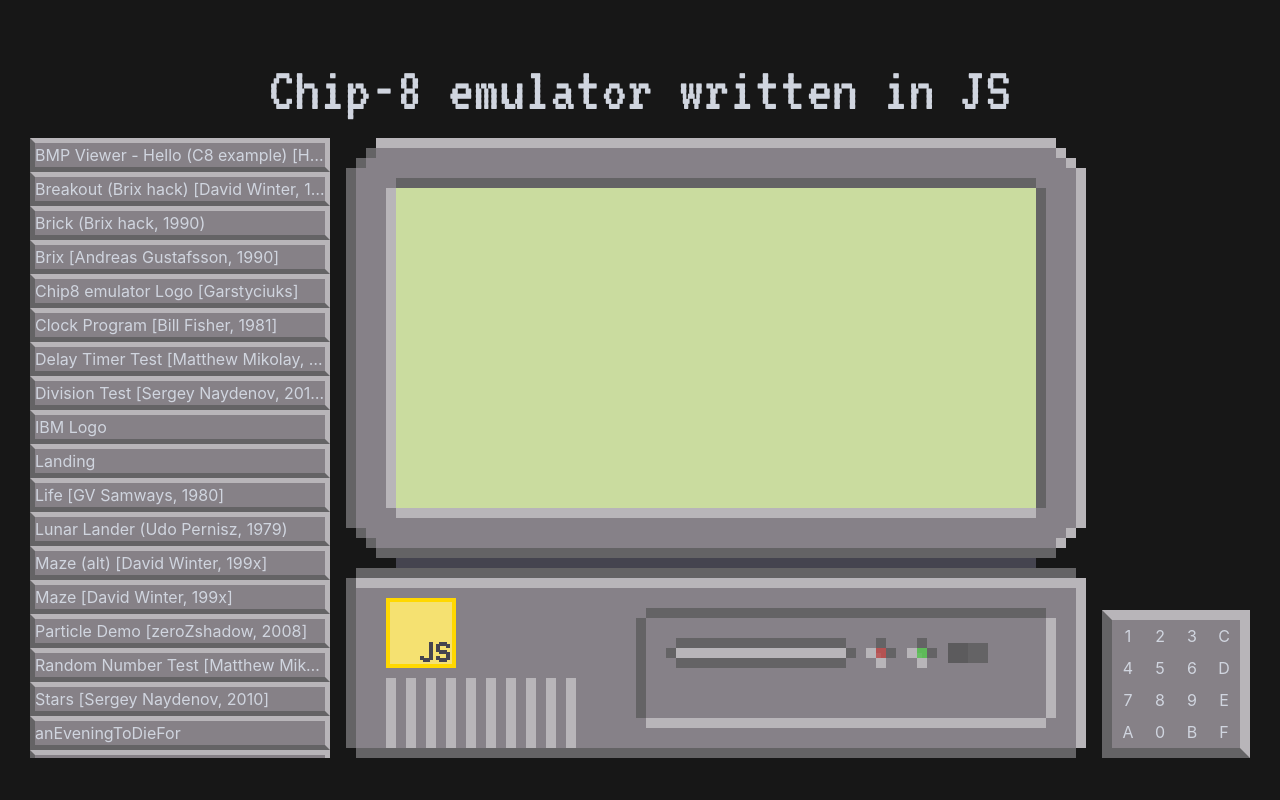
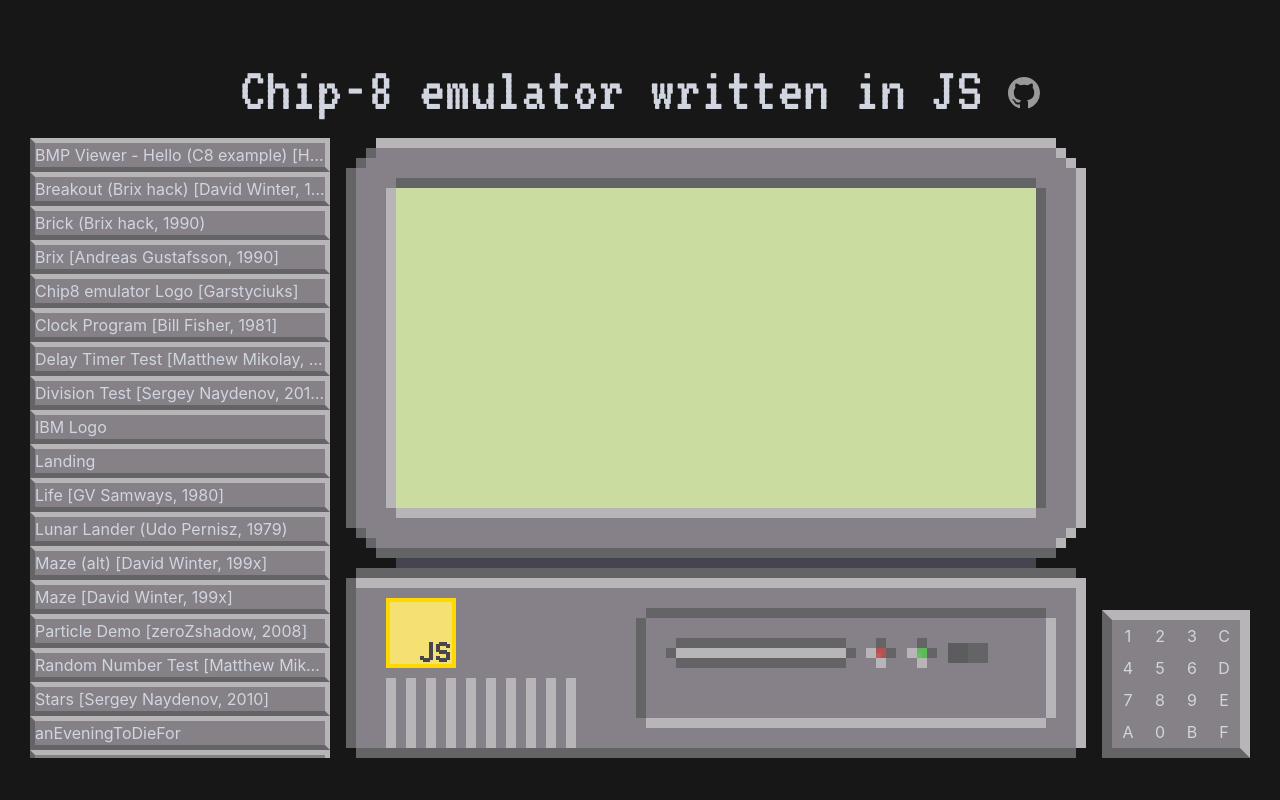
Before and after one commit to nikitapozdeev/chip-8, a website built with webpack: page src/index.html in a window 1280 px wide. Built offline with nearby package versions, Linux system fonts and the light colour scheme.

Commit message:
add link to github

```diff
--- a/src/index.html
+++ b/src/index.html
@@ -12,7 +12,14 @@
 <body>
   <div class="wrapper">
     <div class="container">
-      <header class="header">Chip-8 emulator written in JS</header>
+      <header class="header">
+        Chip-8 emulator written in JS
+        <a aria-label="GitHub" target="_blank" https://github.com/nikitapozdeev/chip-8" class="nav-link">
+          <svg height="32" aria-hidden="true" viewBox="0 0 16 16" version="1.1" width="32" data-view-component="true" class="octicon octicon-mark-github v-align-middle">
+              <path fill-rule="evenodd" d="M8 0C3.58 0 0 3.58 0 8c0 3.54 2.29 6.53 5.47 7.59.4.07.55-.17.55-.38 0-.19-.01-.82-.01-1.49-2.01.37-2.53-.49-2.69-.94-.09-.23-.48-.94-.82-1.13-.28-.15-.68-.52-.01-.53.63-.01 1.08.58 1.23.82.72 1.21 1.87.87 2.33.66.07-.52.28-.87.51-1.07-1.78-.2-3.64-.89-3.64-3.95 0-.87.31-1.59.82-2.15-.08-.2-.36-1.02.08-2.12 0 0 .67-.21 2.2.82.64-.18 1.32-.27 2-.27.68 0 1.36.09 2 .27 1.53-1.04 2.2-.82 2.2-.82.44 1.1.16 1.92.08 2.12.51.56.82 1.27.82 2.15 0 3.07-1.87 3.75-3.65 3.95.29.25.54.73.54 1.48 0 1.07-.01 1.93-.01 2.2 0 .21.15.46.55.38A8.013 8.013 0 0016 8c0-4.42-3.58-8-8-8z" fill="currentColor"></path>
+          </svg>
+        </a>
+      </header>
       <main class="content">
         <aside class="roms-container">
           <section id="roms" class="roms">
@@ -41,7 +48,11 @@
             <div class="keyboard__key" data-key="V">F</div>
         </aside>
       </main>
-      <footer class="footer"></footer>
+      <footer class="footer">
+        <section class="social">
+
+        </section>
+      </footer>
     </div>
   </div>
 </body>
--- a/src/style.css
+++ b/src/style.css
@@ -113,10 +113,6 @@ body {
   text-align: center;
 }
 
-.footer {
-  text-align: center;
-}
-
 .emulator {
   display: flex;
   flex-direction: row;
@@ -195,3 +191,13 @@ body {
 .rom:hover {
   background-color: #64636580;
 }
+
+.nav-link {
+  color: #999;
+  cursor: pointer;
+  text-decoration: none;
+}
+
+.nav-link:hover {
+  color: #ddd;
+}
```
